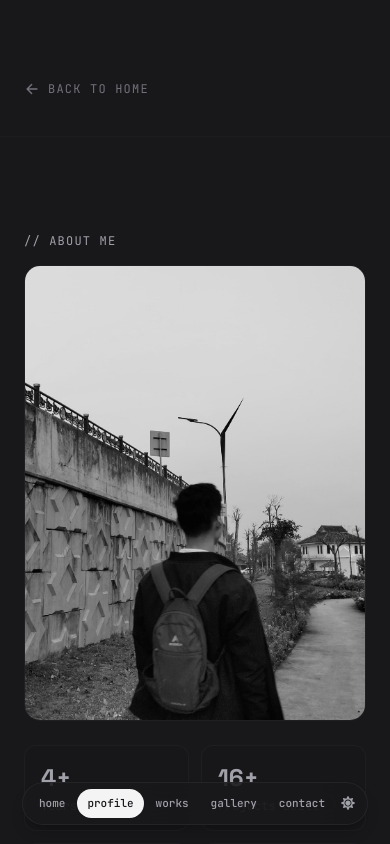
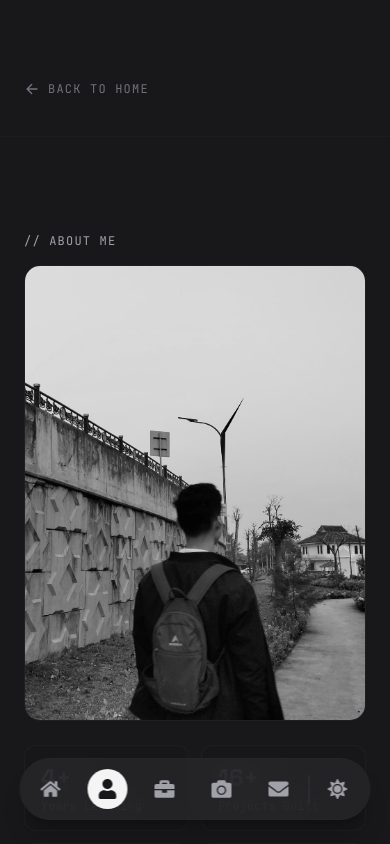
Before and after one commit to ArvinSSatria/arvinsultansatria, a React (Vite) app: page /profile in a window 390 px wide. Shown: the top 844 px of the page. Built offline with nearby package versions, Linux system fonts and the light colour scheme.

Commit message:
UI Polish: refine mobile navbar spacing, remove tap highlights, soften dark colors, and reorder profile sections

```diff
--- a/src/components/Navbar.jsx
+++ b/src/components/Navbar.jsx
@@ -1,14 +1,17 @@
 import { useState, useEffect } from 'react';
-import { FaMoon, FaSun } from 'react-icons/fa';
+import {
+  FaMoon, FaSun,
+  FaHome, FaUser, FaBriefcase, FaCamera, FaEnvelope
+} from 'react-icons/fa';
 import { useTheme } from '../context/ThemeContext';
 import { Link, useLocation } from 'react-router-dom';
 
 const navLinks = [
-  { href: '/', label: 'home' },
-  { href: '/profile', label: 'profile' },
-  { href: '/projects', label: 'works' },
-  { href: '/photography', label: 'gallery' },
-  { href: '/contact', label: 'contact' },
+  { href: '/', label: 'home', icon: FaHome },
+  { href: '/profile', label: 'profile', icon: FaUser },
+  { href: '/projects', label: 'works', icon: FaBriefcase },
+  { href: '/photography', label: 'gallery', icon: FaCamera },
+  { href: '/contact', label: 'contact', icon: FaEnvelope },
 ];
 
 const Navbar = () => {
@@ -35,21 +38,24 @@ const Navbar = () => {
   const renderNavLink = (link, isMobile = false) => {
     const isActive = pathname === link.href;
     const paddingClass = isMobile
-      ? 'px-2 min-[375px]:px-2.5 py-1.5 text-[10px] min-[375px]:text-[11px]'
+      ? 'w-10 h-10 shrink-0' // Decreased size slightly
       : 'px-4 py-2 text-[13px]';
+
+    const content = isMobile ? <link.icon className="w-5 h-5" /> : link.label;
 
     return (
       <Link
         key={link.href}
         to={link.href}
-        className={`relative ${paddingClass} font-mono font-medium rounded-full transition-all duration-300 focus:outline-none whitespace-nowrap ${
+        className={`relative flex items-center justify-center ${paddingClass} font-mono font-medium rounded-full transition-all duration-300 focus:outline-none focus-visible:outline-none focus:ring-0 active:outline-none active:ring-0 select-none whitespace-nowrap ${
           isActive
-            ? 'text-white bg-zinc-900 dark:bg-zinc-100 dark:text-zinc-900 shadow-sm'
-            : 'text-zinc-500 dark:text-zinc-400 hover:text-zinc-900 dark:hover:text-zinc-100'
+            ? 'text-white bg-zinc-800 dark:bg-zinc-100 dark:text-zinc-900 shadow-sm'
+            : 'text-zinc-500 dark:text-zinc-400 hover:text-zinc-800 dark:hover:text-zinc-100'
         }`}
-        style={isMobile ? { WebkitTapHighlightColor: 'transparent' } : {}}
+        style={{ WebkitTapHighlightColor: 'transparent', outline: 'none' }}
+        aria-label={link.label}
       >
-        {link.label}
+        {content}
       </Link>
     );
   };
@@ -58,7 +64,7 @@ const Navbar = () => {
     <>
       {/* ── Desktop: Floating centered pill (Top) ── */}
       <nav
-        className={`fixed top-5 left-1/2 -translate-x-1/2 z-50 hidden md:flex items-center gap-1 px-2 py-2 rounded-full border border-zinc-200 dark:border-zinc-800/80 bg-white/70 dark:bg-zinc-900/70 backdrop-blur-xl transition-all duration-500 ${
+        className={`fixed top-5 left-1/2 -translate-x-1/2 z-50 hidden md:flex items-center gap-1 px-2 py-2 rounded-full border border-zinc-200 dark:border-zinc-800/80 bg-white/70 dark:bg-zinc-800/70 backdrop-blur-xl transition-all duration-500 ${
           isVisible ? 'translate-y-0 opacity-100' : '-translate-y-20 opacity-0'
         }`}
       >
@@ -67,8 +73,9 @@ const Navbar = () => {
         {/* Dark mode toggle in pill */}
         <button
           onClick={toggleDarkMode}
-          className="ml-1 p-2 rounded-full text-zinc-500 dark:text-zinc-400 hover:text-zinc-900 dark:hover:text-white hover:bg-zinc-100 dark:hover:bg-zinc-800 transition-all duration-300"
+          className="ml-1 p-2 rounded-full text-zinc-500 dark:text-zinc-400 hover:text-zinc-900 dark:hover:text-white hover:bg-zinc-100 dark:hover:bg-zinc-800 transition-all duration-300 focus:outline-none focus-visible:outline-none focus:ring-0 active:outline-none active:ring-0 select-none"
           aria-label="Toggle Dark Mode"
+          style={{ WebkitTapHighlightColor: 'transparent', outline: 'none' }}
         >
           {isDarkMode ? <FaSun className="w-3.5 h-3.5" /> : <FaMoon className="w-3.5 h-3.5" />}
         </button>
@@ -76,22 +83,25 @@ const Navbar = () => {
 
       {/* ── Mobile: Floating centered pill (Bottom) ── */}
       <nav
-        className={`fixed bottom-5 left-1/2 -translate-x-1/2 z-50 flex md:hidden items-center justify-center p-1.5 rounded-full border border-zinc-200 dark:border-zinc-800/80 bg-white/75 dark:bg-zinc-900/75 backdrop-blur-xl shadow-lg shadow-black/5 dark:shadow-black/20 transition-all duration-500 ${
-          isVisible ? 'translate-y-0 opacity-100' : 'translate-y-24 opacity-0'
-        } max-w-[95vw]`}
+        className={`fixed bottom-6 left-1/2 -translate-x-1/2 z-50 flex md:hidden items-center justify-between p-2 px-2.5 rounded-full border border-zinc-200 dark:border-zinc-800/80 bg-white/80 dark:bg-zinc-800/80 backdrop-blur-xl shadow-xl shadow-black/5 dark:shadow-black/20 transition-all duration-500 ${
+          isVisible ? 'translate-y-0 opacity-100' : 'translate-y-28 opacity-0'
+        } w-[90vw] max-w-[360px]`}
       >
-        <div className="flex items-center gap-0.5">
+        <div className="flex items-center justify-between flex-1 pr-1.5">
           {navLinks.map((link) => renderNavLink(link, true))}
         </div>
+
+        {/* Divider */}
+        <div className="w-[1px] h-7 bg-zinc-200 dark:bg-zinc-700/60 mx-1 shrink-0 rounded-full"></div>
 
         {/* Dark mode toggle */}
         <button
           onClick={toggleDarkMode}
-          style={{ WebkitTapHighlightColor: 'transparent' }}
-          className="p-1.5 rounded-full text-zinc-500 dark:text-zinc-400 hover:text-zinc-900 dark:hover:text-white hover:bg-zinc-100 dark:hover:bg-zinc-800 transition-all duration-300 shrink-0"
+          style={{ WebkitTapHighlightColor: 'transparent', outline: 'none' }}
+          className="w-11 h-11 flex items-center justify-center rounded-full text-zinc-500 dark:text-zinc-400 hover:text-zinc-900 dark:hover:text-white hover:bg-zinc-100 dark:hover:bg-zinc-800 transition-all duration-300 shrink-0 ml-0.5 focus:outline-none focus-visible:outline-none focus:ring-0 active:outline-none active:ring-0 select-none"
           aria-label="Toggle Dark Mode"
         >
-          {isDarkMode ? <FaSun className="w-3.5 h-3.5" /> : <FaMoon className="w-3.5 h-3.5" />}
+          {isDarkMode ? <FaSun className="w-5 h-5" /> : <FaMoon className="w-5 h-5" />}
         </button>
       </nav>
     </>
--- a/src/pages/ProfilePage.jsx
+++ b/src/pages/ProfilePage.jsx
@@ -25,8 +25,8 @@ const ProfilePage = () => {
       <div className="border-b border-zinc-200 dark:border-zinc-800/30 mb-0" />
       <About />
       <Certifications />
+      <Experience />
       <Skills />
-      <Experience />
     </div>
   );
 };
```
